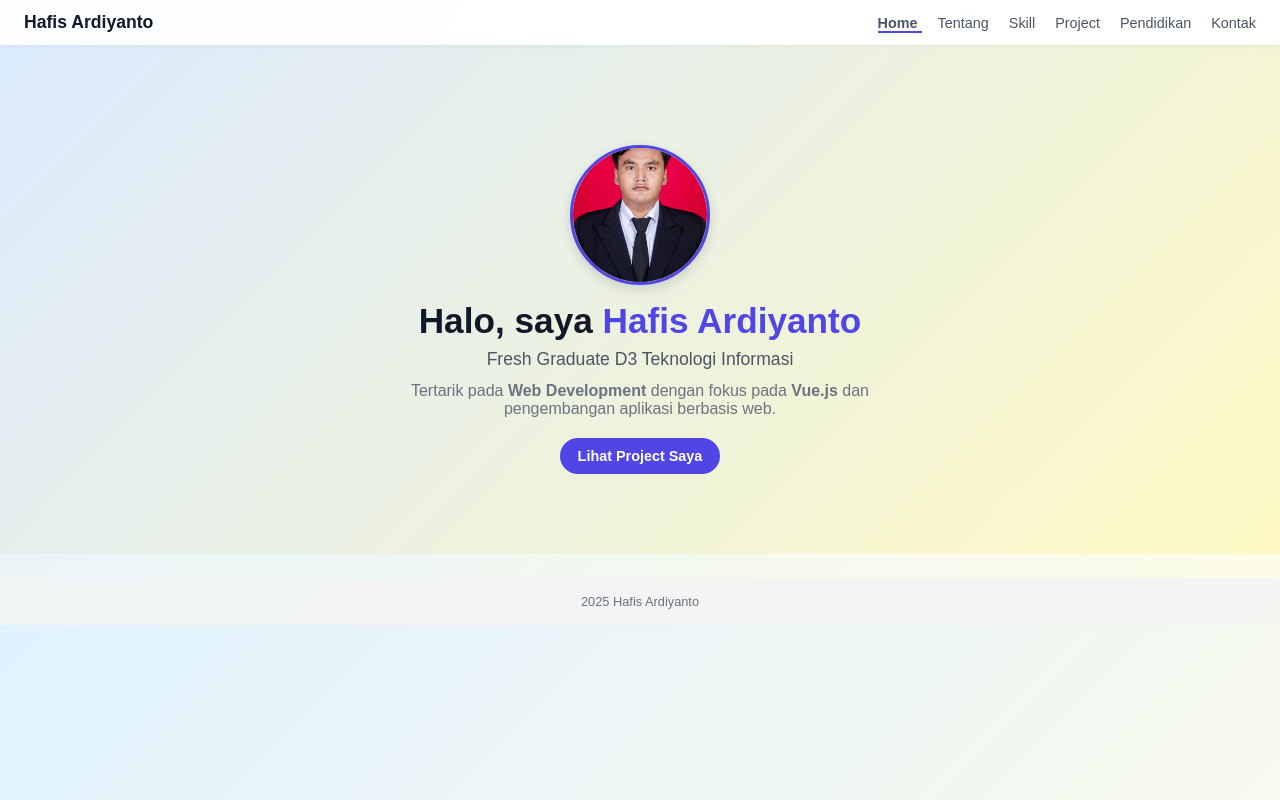
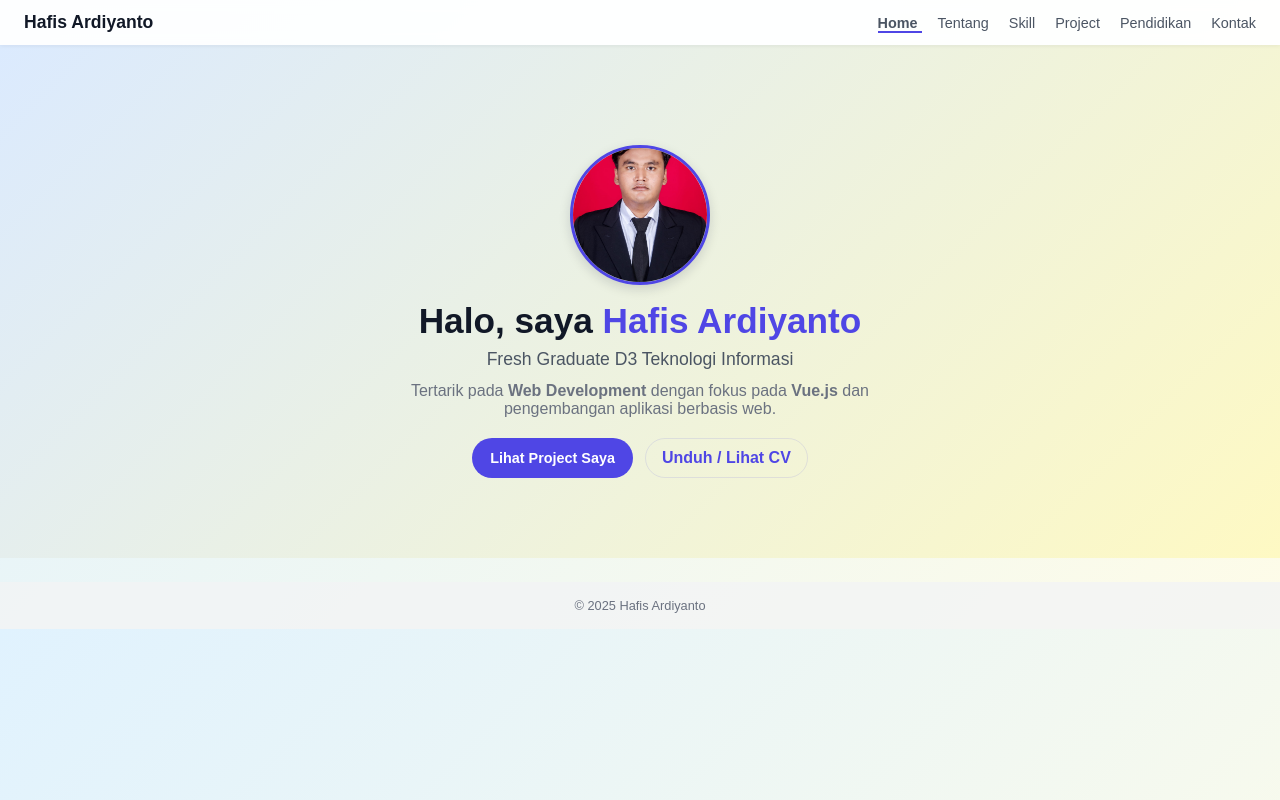
Before and after one commit to hafisardiyanto/my-portfolio, a Vue app: page / in a window 1280 px wide. Built offline with nearby package versions, Linux system fonts and the light colour scheme.

Commit message:
menambahkan cv&css nya

```diff
--- a/src/App.vue
+++ b/src/App.vue
@@ -50,18 +50,10 @@
     </header>
 
     <!-- Hero / Home -->
-    <section
-      v-if="activeSection === 'home'"
-      id="home"
-      class="hero"
-    >
+    <section v-if="activeSection === 'home'" id="home" class="hero">
       <!-- FOTO DI SINI -->
       <div class="hero-photo-wrapper">
-        <img
-          :src="hafisPhoto"
-          alt="Foto Hafis Ardiyanto"
-          class="hero-photo"
-        />
+        <img :src="hafisPhoto" alt="Foto Hafis Ardiyanto" class="hero-photo" />
       </div>
 
       <h1>Halo, saya <span class="highlight">Hafis Ardiyanto</span></h1>
@@ -70,17 +62,27 @@
         Tertarik pada <strong>Web Development</strong> dengan fokus pada
         <strong>Vue.js</strong> dan pengembangan aplikasi berbasis web.
       </p>
-      <button @click="setSection('projects')" class="btn-primary">
-        Lihat Project Saya
-      </button>
+
+      <div class="hero-actions">
+        <button @click="setSection('projects')" class="btn-primary">
+          Lihat Project Saya
+        </button>
+
+        <!-- Tombol CV: buka PDF di tab baru dan juga bisa didownload -->
+        <a
+          :href="cvPdf"
+          target="_blank"
+          rel="noopener noreferrer"
+          class="btn-secondary"
+          download
+        >
+          Unduh / Lihat CV
+        </a>
+      </div>
     </section>
 
     <!-- Tentang Saya -->
-    <section
-      v-if="activeSection === 'about'"
-      id="about"
-      class="section"
-    >
+    <section v-if="activeSection === 'about'" id="about" class="section">
       <h2>Tentang Saya</h2>
       <p>
         Saya adalah lulusan D3 Teknologi Informasi yang memiliki ketertarikan
@@ -96,81 +98,44 @@
     </section>
 
     <!-- Skill -->
-    <section
-      v-if="activeSection === 'skills'"
-      id="skills"
-      class="section"
-    >
+    <section v-if="activeSection === 'skills'" id="skills" class="section">
       <h2>Skill</h2>
       <p class="section-subtitle">
         Berikut gambaran level kemampuan saya dalam beberapa teknologi:
       </p>
 
       <div class="skill-graph">
-        <div
-          class="skill-graph-item"
-          v-for="skill in skillChart"
-          :key="skill.name"
-        >
+        <div class="skill-graph-item" v-for="skill in skillChart" :key="skill.name">
           <div class="skill-graph-label">
             <span>{{ skill.name }}</span>
             <span>{{ skill.level }}%</span>
           </div>
           <div class="skill-graph-bar">
-            <div
-              class="skill-graph-bar-fill"
-              :style="{ width: skill.level + '%' }"
-            ></div>
+            <div class="skill-graph-bar-fill" :style="{ width: skill.level + '%' }"></div>
           </div>
         </div>
       </div>
     </section>
 
     <!-- Project -->
-    <section
-      v-if="activeSection === 'projects'"
-      id="projects"
-      class="section"
-    >
+    <section v-if="activeSection === 'projects'" id="projects" class="section">
       <h2>Project</h2>
       <div class="project-list">
-        <article
-          class="project-card"
-          v-for="project in projects"
-          :key="project.title"
-        >
+        <article class="project-card" v-for="project in projects" :key="project.title">
           <h3>{{ project.title }}</h3>
           <p class="project-role"><strong>Peran:</strong> {{ project.role }}</p>
           <p>{{ project.description }}</p>
-          <p class="tech-stack">
-            <strong>Teknologi:</strong> {{ project.tech }}
-          </p>
+          <p class="tech-stack"><strong>Teknologi:</strong> {{ project.tech }}</p>
           <div v-if="project.links" class="project-links">
-            <a
-              v-if="project.links.demo"
-              :href="project.links.demo"
-              target="_blank"
-            >
-              Demo
-            </a>
-            <a
-              v-if="project.links.github"
-              :href="project.links.github"
-              target="_blank"
-            >
-              GitHub
-            </a>
+            <a v-if="project.links.demo" :href="project.links.demo" target="_blank">Demo</a>
+            <a v-if="project.links.github" :href="project.links.github" target="_blank">GitHub</a>
           </div>
         </article>
       </div>
     </section>
 
     <!-- Pendidikan -->
-    <section
-      v-if="activeSection === 'education'"
-      id="education"
-      class="section"
-    >
+    <section v-if="activeSection === 'education'" id="education" class="section">
       <h2>Pendidikan</h2>
       <div class="education-card">
         <h3><strong>SD:</strong> SDN 4 GRESIK</h3>
@@ -187,11 +152,7 @@
     </section>
 
     <!-- Kontak -->
-    <section
-      v-if="activeSection === 'contact'"
-      id="contact"
-      class="section"
-    >
+    <section v-if="activeSection === 'contact'" id="contact" class="section">
       <h2>Kontak</h2>
       <p>Silakan hubungi saya melalui:</p>
       <ul class="contact-list">
@@ -203,23 +164,24 @@
     </section>
 
     <!-- Footer -->
-    <footer class="footer">
-       {{ new Date().getFullYear() }} Hafis Ardiyanto
-    </footer>
+    <footer class="footer">© {{ new Date().getFullYear() }} Hafis Ardiyanto</footer>
   </div>
 </template>
 
 <script setup>
 import { ref } from "vue";
-// pastikan nama file dan ekstensi SAMA persis dengan yang ada di folder
-// misal file: src/assets/Hafis.JPG
+
+/*
+  Pastikan file-file ini ada di:
+  src/assets/Hafis.jpg
+  src/assets/CV_Hafis.pdf
+  (rename file PDF kalau perlu untuk menghilangkan spasi)
+*/
 import hafisPhoto from "./assets/Hafis.jpg";
+import cvPdf from "./assets/CV_Hafis.pdf";
 
-const activeSection = ref("home"); // default tampilan awal: Home
-
-const setSection = (section) => {
-  activeSection.value = section;
-};
+const activeSection = ref("home");
+const setSection = (section) => { activeSection.value = section; };
 
 const skillChart = [
   { name: "HTML & CSS", level: 95 },
@@ -238,10 +200,7 @@ const projects = [
     description:
       "Aplikasi absensi yang mencatat kehadiran karyawan berdasarkan lokasi (geolokasi) dan waktu. Memiliki fitur login, absensi, dan laporan sederhana.",
     tech: "Laravel, MySQL, Bootstrap, JavaScript",
-    links: {
-      demo: "",
-      github: "",
-    },
+    links: { demo: "", github: "" },
   },
   {
     title: "Warehouse Management System",
@@ -249,10 +208,7 @@ const projects = [
     description:
       "Aplikasi web untuk mengelola produk, stok, dan transaksi penjualan dengan tampilan yang sederhana dan responsif.",
     tech: "Vue.js, REST API Laravel, Axios, CSS",
-    links: {
-      demo: "",
-      github: "",
-    },
+    links: { demo: "", github: "" },
   },
   {
     title: "Website Portofolio Pribadi",
@@ -260,10 +216,7 @@ const projects = [
     description:
       "Website satu halaman untuk menampilkan profil, keahlian, dan project pribadi sebagai fresh graduate Teknologi Informasi.",
     tech: "Vue.js, HTML, CSS",
-    links: {
-      demo: "",
-      github: "",
-    },
+    links: { demo: "", github: "" },
   },
 ];
 </script>
--- a/src/assets/portofolio.css
+++ b/src/assets/portofolio.css
@@ -7,14 +7,12 @@
 
 body {
   font-family: "Poppins", sans-serif;
-  /* Background gradient cerah */
   background: linear-gradient(135deg, #e0f2fe, #fefce8);
   color: #1f2937;
 }
 
 /* Wrapper utama */
 .app {
-  /* transparan supaya gradient body kelihatan */
   background: transparent;
   color: #111827;
 }
@@ -24,7 +22,7 @@ body {
   position: sticky;
   top: 0;
   z-index: 10;
-  background: rgba(255, 255, 255, 0.92); /* sedikit transparan */
+  background: rgba(255, 255, 255, 0.92);
   backdrop-filter: blur(6px);
   display: flex;
   justify-content: space-between;
@@ -53,7 +51,6 @@ body {
 .hero {
   padding: 80px 24px 60px;
   text-align: center;
-  /* gradient lebih cerah */
   background: linear-gradient(135deg, #dbeafe, #fef9c3);
 }
 
@@ -67,7 +64,7 @@ body {
 .hero-photo {
   width: 140px;
   height: 140px;
-  border-radius: 999px;          /* bikin bulat */
+  border-radius: 999px;
   object-fit: cover;
   border: 3px solid #4f46e5;
   box-shadow: 0 4px 12px rgba(15, 23, 42, 0.15);
@@ -95,6 +92,14 @@ body {
   color: #4f46e5;
 }
 
+/* Hero actions */
+.hero-actions {
+  display: flex;
+  gap: 12px;
+  justify-content: center;
+  margin-top: 12px;
+}
+
 .btn-primary {
   padding: 10px 18px;
   border-radius: 999px;
@@ -106,8 +111,21 @@ body {
   color: #ffffff;
 }
 
-.btn-primary:hover {
-  opacity: 0.9;
+.btn-secondary {
+  display: inline-flex;
+  align-items: center;
+  padding: 10px 16px;
+  border-radius: 999px;
+  border: 1px solid rgba(79,70,229,0.12);
+  background: transparent;
+  color: #4f46e5;
+  text-decoration: none;
+  font-weight: 600;
+}
+
+.btn-primary:hover,
+.btn-secondary:hover {
+  opacity: 0.92;
 }
 
 /* Sections umum */
@@ -115,8 +133,8 @@ body {
   padding: 40px 24px;
   max-width: 960px;
   margin: 0 auto;
-  background: #ffffff; /* Putih terang */
-  border-radius: 16px; /* Biar lembut */
+  background: #ffffff;
+  border-radius: 16px;
   box-shadow: 0 2px 10px rgba(15, 23, 42, 0.08);
   margin-bottom: 24px;
 }
@@ -167,14 +185,6 @@ body {
   transition: width 0.6s ease;
 }
 
-/* About */
-.about {
-  display: flex;
-  flex-direction: column;
-  gap: 16px;
-  margin-bottom: 16px;
-}
-
 /* Projects */
 .project-list {
   display: grid;
@@ -188,28 +198,6 @@ body {
   border-radius: 12px;
   box-shadow: 0 1px 3px rgba(15, 23, 42, 0.06);
   font-size: 0.9rem;
-}
-
-.project-card h3 {
-  font-size: 1rem;
-  margin-bottom: 6px;
-}
-
-.project-role {
-  margin-bottom: 6px;
-  color: #4b5563;
-}
-
-.tech-stack {
-  margin-top: 6px;
-  color: #4b5563;
-}
-
-.project-links a {
-  margin-right: 12px;
-  font-size: 0.85rem;
-  text-decoration: none;
-  color: #4f46e5;
 }
 
 /* Education */
@@ -254,14 +242,8 @@ body {
 
 /* Animasi */
 @keyframes slide-in {
-  from {
-    transform: translateY(40px);
-    opacity: 0;
-  }
-  to {
-    transform: translateY(0);
-    opacity: 1;
-  }
+  from { transform: translateY(40px); opacity: 0; }
+  to   { transform: translateY(0); opacity: 1; }
 }
 
 .navbar nav a.active {
```
Also changed, not shown: 1 other file (tests, documents, lock files or other folders).
